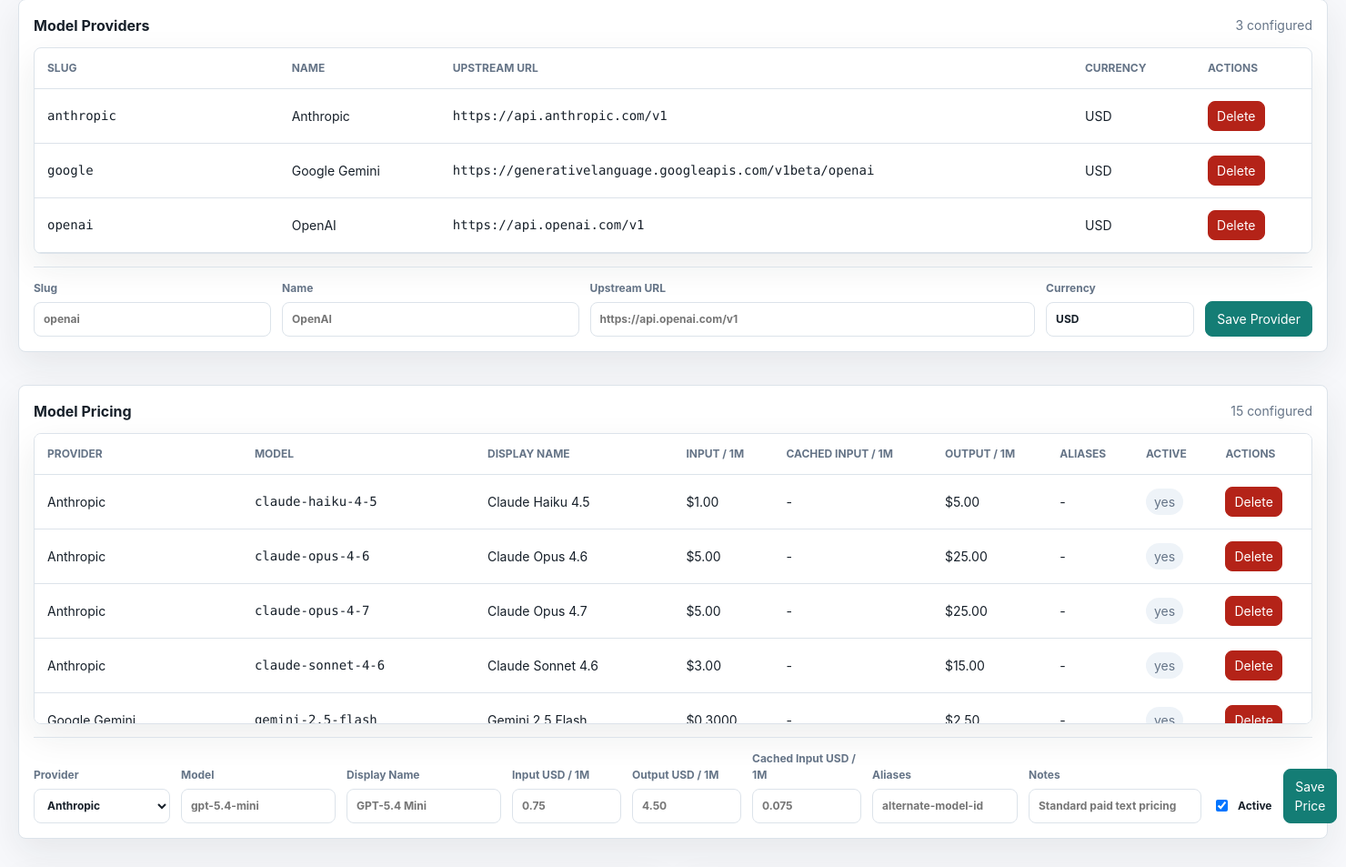
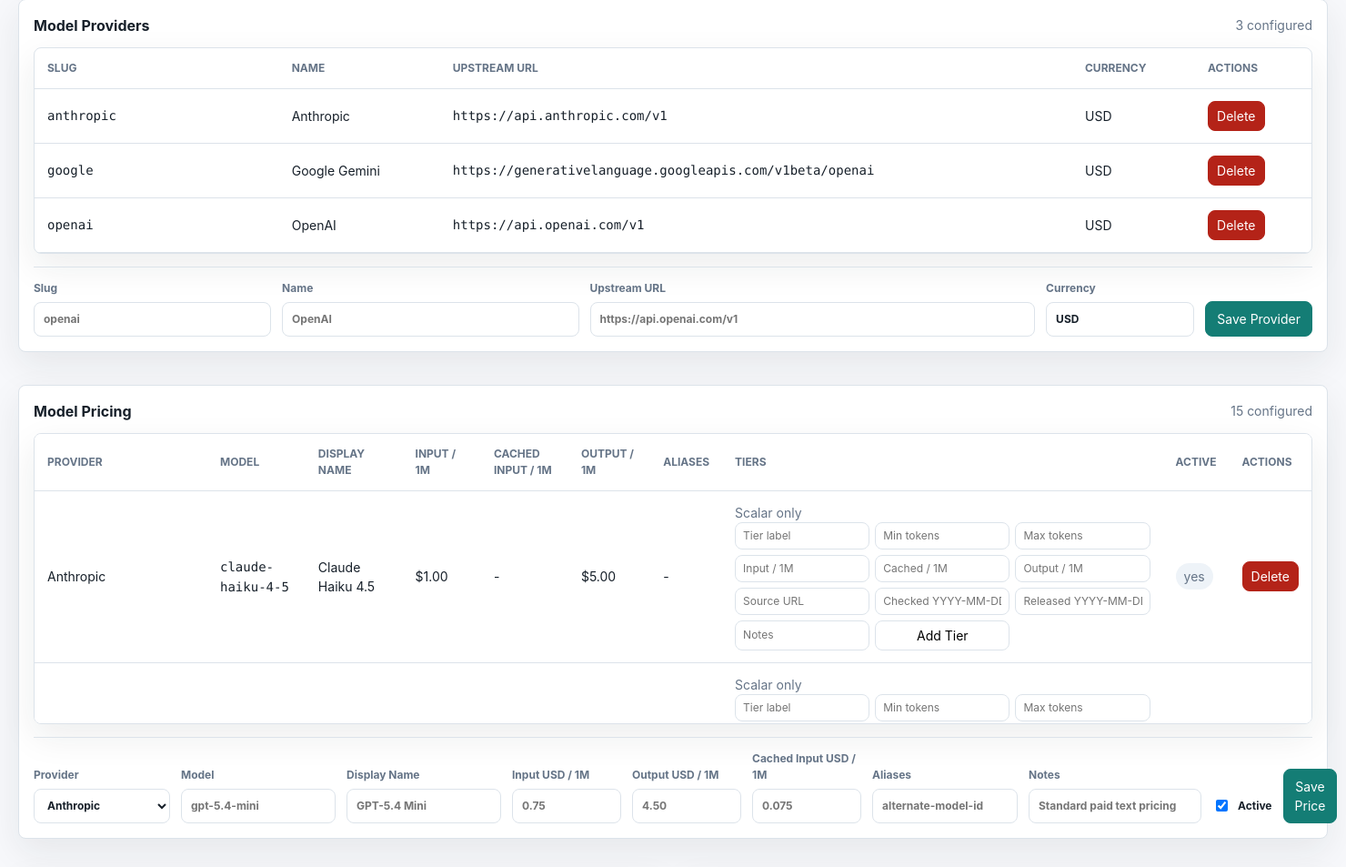
Before and after one commit to shamitv/llm-observe-proxy, a FastAPI app: page /admin/settings in a window 1480 px wide. Shown: the part 1149-2102 px from the top of the page at 91% size. Run offline with FastAPI, Linux system fonts and the light colour scheme.

Commit message:
feat: manage model price tiers in settings

```diff
--- a/src/llm_observe_proxy/admin.py
+++ b/src/llm_observe_proxy/admin.py
@@ -35,6 +35,7 @@
     SessionFactory,
     TaskRun,
     delete_model_price,
+    delete_model_price_tier,
     delete_model_provider,
     delete_ui_model_route,
     end_active_task_run,
@@ -56,6 +57,7 @@
     set_setting,
     start_task_run,
     upsert_model_price,
+    upsert_model_price_tier,
     upsert_model_provider,
     upsert_ui_model_route,
 )
@@ -690,6 +692,55 @@
     with session_scope(session_factory) as session:
         if not delete_model_price(session, provider_slug, model):
             return await _settings_with_error(request, "Model price was not found.")
+    return RedirectResponse("/admin/settings", status_code=303)
+
+
+@router.post("/settings/model-price-tiers", response_class=HTMLResponse)
+async def upsert_price_tier(
+    request: Request,
+    model_price_id: int = Form(...),
+    min_input_tokens: str = Form(""),
+    max_input_tokens: str = Form(""),
+    label: str = Form(""),
+    input_usd_per_million: str = Form(...),
+    cached_input_usd_per_million: str = Form(""),
+    output_usd_per_million: str = Form(...),
+    source_url: str = Form(""),
+    checked_at: str = Form(""),
+    release_date: str = Form(""),
+    notes: str = Form(""),
+) -> HTMLResponse:
+    session_factory: SessionFactory = request.app.state.session_factory
+    try:
+        with session_scope(session_factory) as session:
+            upsert_model_price_tier(
+                session,
+                model_price_id=model_price_id,
+                min_input_tokens=min_input_tokens,
+                max_input_tokens=max_input_tokens,
+                label=label,
+                input_usd_per_million=input_usd_per_million,
+                cached_input_usd_per_million=cached_input_usd_per_million,
+                output_usd_per_million=output_usd_per_million,
+                source_url=source_url,
+                checked_at=checked_at,
+                release_date=release_date,
+                notes=notes,
+            )
+    except ValueError as exc:
+        return await _settings_with_error(request, str(exc))
+    return RedirectResponse("/admin/settings", status_code=303)
+
+
+@router.post("/settings/model-price-tiers/delete", response_class=HTMLResponse)
+async def delete_price_tier(
+    request: Request,
+    tier_id: int = Form(...),
+) -> HTMLResponse:
+    session_factory: SessionFactory = request.app.state.session_factory
+    with session_scope(session_factory) as session:
+        if not delete_model_price_tier(session, tier_id):
+            return await _settings_with_error(request, "Model price tier was not found.")
     return RedirectResponse("/admin/settings", status_code=303)
 
 
@@ -942,6 +993,7 @@
         if isinstance(value, list):
             aliases = [item for item in value if isinstance(item, str)]
     return {
+        "id": price.id,
         "provider_slug": price.provider_slug,
         "provider_name": price.provider.name,
         "model": price.model,
@@ -951,8 +1003,36 @@
         "cached_input_usd_per_million": price.cached_input_usd_per_million,
         "output_usd_per_million": price.output_usd_per_million,
         "active": price.active,
+        "source_url": price.source_url,
+        "checked_at": price.checked_at,
+        "release_date": price.release_date,
         "notes": price.notes,
+        "tiers": [_model_price_tier_row(tier) for tier in price.tiers],
     }
+
+
+def _model_price_tier_row(tier) -> dict[str, object]:
+    return {
+        "id": tier.id,
+        "label": tier.label,
+        "range": _tier_range_label(tier.min_input_tokens, tier.max_input_tokens),
+        "min_input_tokens": tier.min_input_tokens,
+        "max_input_tokens": tier.max_input_tokens,
+        "input_usd_per_million": tier.input_usd_per_million,
+        "cached_input_usd_per_million": tier.cached_input_usd_per_million,
+        "output_usd_per_million": tier.output_usd_per_million,
+        "source_url": tier.source_url,
+        "checked_at": tier.checked_at,
+        "release_date": tier.release_date,
+        "notes": tier.notes,
+    }
+
+
+def _tier_range_label(min_input_tokens: int | None, max_input_tokens: int | None) -> str:
+    lower = min_input_tokens if min_input_tokens is not None else 0
+    if max_input_tokens is None:
+        return f"{lower:,}+ input tokens"
+    return f"{lower:,}-{max_input_tokens - 1:,} input tokens"
 
 
 def _run_what_if_context(
@@ -1025,8 +1105,10 @@
         "input_usd_per_million": estimate.input_usd_per_million,
         "cached_input_usd_per_million": estimate.cached_input_usd_per_million,
         "output_usd_per_million": estimate.output_usd_per_million,
+        "mixed_tiers": estimate.mixed_tiers,
         "input_tokens": estimate.input_tokens,
         "cached_input_tokens": estimate.cached_input_tokens,
+        "cache_write_input_tokens": estimate.cache_write_input_tokens,
         "output_tokens": estimate.output_tokens,
         "total_tokens": estimate.total_tokens,
         "input_cost_usd": estimate.input_cost_usd,
--- a/src/llm_observe_proxy/static/styles.css
+++ b/src/llm_observe_proxy/static/styles.css
@@ -640,6 +640,49 @@
   margin: 0;
 }
 
+.tier-cell {
+  min-width: 420px;
+}
+
+.tier-list {
+  display: grid;
+  gap: 6px;
+  margin-bottom: 8px;
+}
+
+.tier-row {
+  display: flex;
+  align-items: flex-start;
+  justify-content: space-between;
+  gap: 8px;
+  padding: 6px;
+  border: 1px solid var(--line);
+  border-radius: 6px;
+  background: var(--surface-2);
+}
+
+.tier-row div,
+.tier-form {
+  min-width: 0;
+}
+
+.tier-row strong,
+.tier-row span {
+  display: block;
+}
+
+.tier-form {
+  display: grid;
+  grid-template-columns: repeat(3, minmax(90px, 1fr));
+  gap: 6px;
+}
+
+.tier-form input {
+  min-height: 30px;
+  padding: 5px 8px;
+  font-size: 12px;
+}
+
 .what-if-form {
   display: flex;
   align-items: flex-start;
--- a/src/llm_observe_proxy/templates/run_detail.html
+++ b/src/llm_observe_proxy/templates/run_detail.html
@@ -84,9 +84,15 @@
           <td>{{ scenario.input_tokens | compact_number }}</td>
           <td>{{ scenario.cached_input_tokens | compact_number }}</td>
           <td>{{ scenario.output_tokens | compact_number }}</td>
+          {% if scenario.mixed_tiers %}
+          <td>Mixed tiers</td>
+          <td>Mixed tiers</td>
+          <td>Mixed tiers</td>
+          {% else %}
           <td>{{ scenario.input_usd_per_million | usd }}</td>
           <td>{{ scenario.cached_input_usd_per_million | usd }}</td>
           <td>{{ scenario.output_usd_per_million | usd }}</td>
+          {% endif %}
           <td>{{ scenario.input_cost_usd | usd }}</td>
           <td>{{ scenario.output_cost_usd | usd }}</td>
           <td><strong>{{ scenario.total_cost_usd | usd }}</strong></td>
--- a/src/llm_observe_proxy/templates/settings.html
+++ b/src/llm_observe_proxy/templates/settings.html
@@ -253,6 +253,7 @@
             <th>Cached Input / 1M</th>
             <th>Output / 1M</th>
             <th>Aliases</th>
+            <th>Tiers</th>
             <th>Active</th>
             <th>Actions</th>
           </tr>
@@ -267,6 +268,44 @@
             <td>{{ price.cached_input_usd_per_million | usd }}</td>
             <td>{{ price.output_usd_per_million | usd }}</td>
             <td>{{ price.aliases | default('-', true) }}</td>
+            <td class="tier-cell">
+              {% if price.tiers %}
+              <div class="tier-list">
+                {% for tier in price.tiers %}
+                <div class="tier-row">
+                  <div>
+                    <strong>{{ tier.label | default(tier.range, true) }}</strong>
+                    <span class="muted">{{ tier.range }}</span>
+                    <span class="muted">In {{ tier.input_usd_per_million | usd }} / Cached {{ tier.cached_input_usd_per_million | usd }} / Out {{ tier.output_usd_per_million | usd }}</span>
+                    {% if tier.source_url or tier.checked_at or tier.release_date %}
+                    <span class="muted">{{ tier.checked_at | default('', true) }} {{ tier.release_date | default('', true) }}</span>
+                    {% endif %}
+                  </div>
+                  <form method="post" action="/admin/settings/model-price-tiers/delete">
+                    <input type="hidden" name="tier_id" value="{{ tier.id }}">
+                    <button class="button danger compact-button" type="submit">Delete</button>
+                  </form>
+                </div>
+                {% endfor %}
+              </div>
+              {% else %}
+              <span class="muted">Scalar only</span>
+              {% endif %}
+              <form class="tier-form" method="post" action="/admin/settings/model-price-tiers">
+                <input type="hidden" name="model_price_id" value="{{ price.id }}">
+                <input name="label" placeholder="Tier label">
+                <input name="min_input_tokens" placeholder="Min tokens" type="number" min="0" step="1">
+                <input name="max_input_tokens" placeholder="Max tokens" type="number" min="1" step="1">
+                <input name="input_usd_per_million" placeholder="Input / 1M" type="number" min="0" step="0.000001" required>
+                <input name="cached_input_usd_per_million" placeholder="Cached / 1M" type="number" min="0" step="0.000001">
+                <input name="output_usd_per_million" placeholder="Output / 1M" type="number" min="0" step="0.000001" required>
+                <input name="source_url" placeholder="Source URL">
+                <input name="checked_at" placeholder="Checked YYYY-MM-DD">
+                <input name="release_date" placeholder="Released YYYY-MM-DD">
+                <input name="notes" placeholder="Notes">
+                <button class="button compact-button" type="submit">Add Tier</button>
+              </form>
+            </td>
             <td><span class="pill">{{ 'yes' if price.active else 'no' }}</span></td>
             <td>
               <form method="post" action="/admin/settings/model-prices/delete">
```
Also changed, not shown: tests/test_admin_ui.py (+116 -0 lines).
